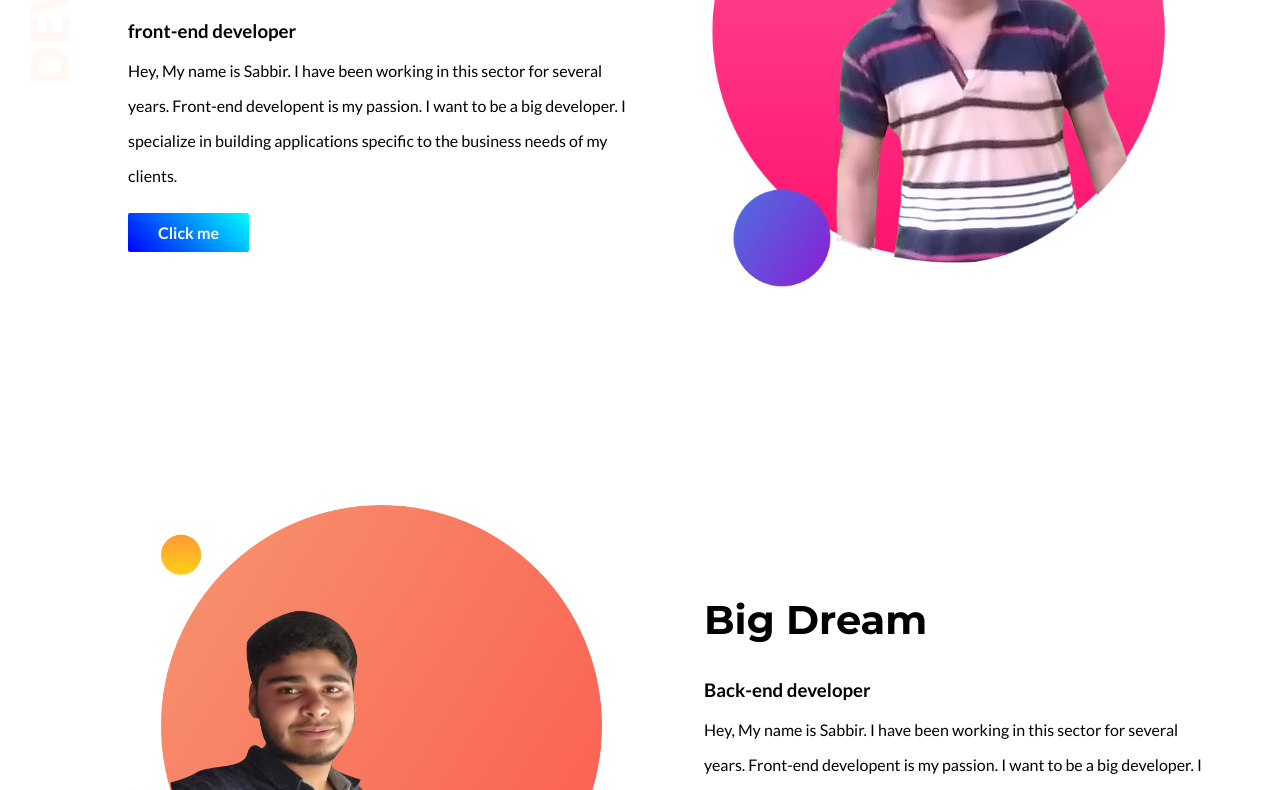
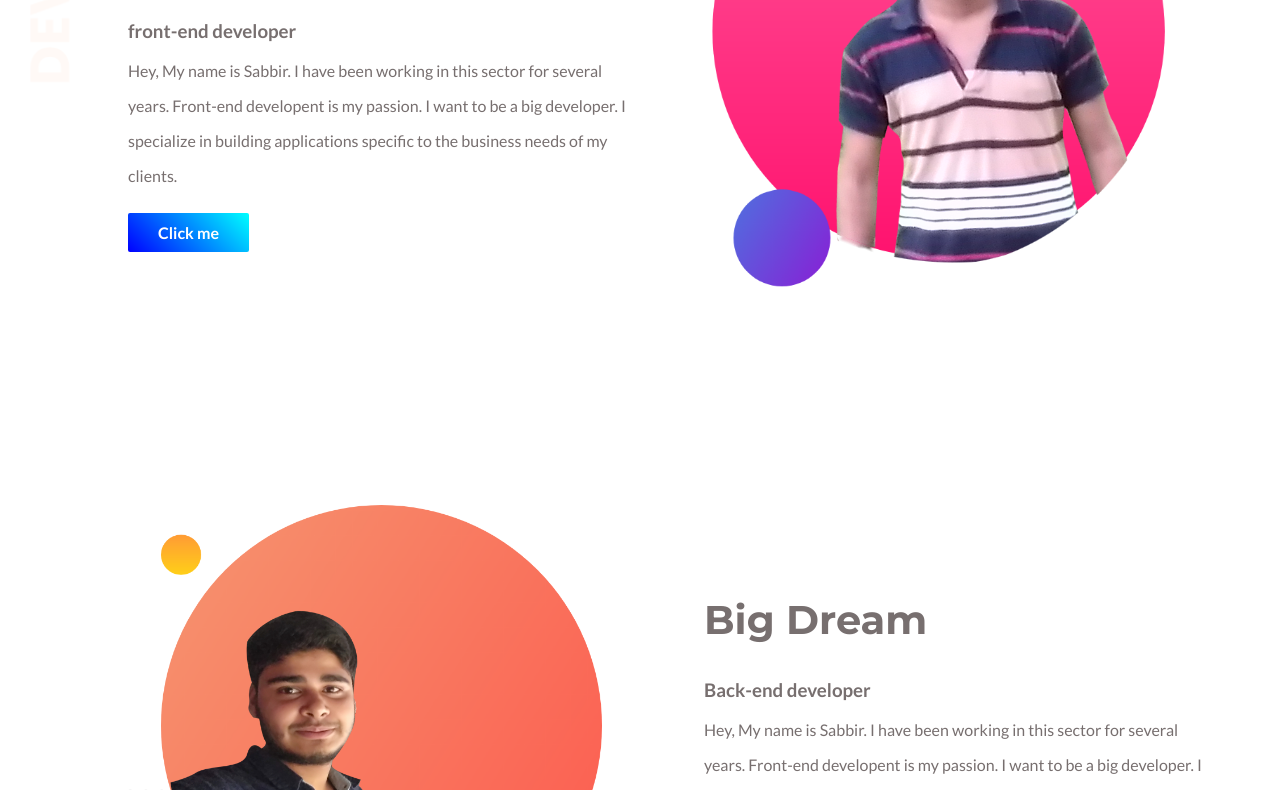
Before and after one commit to sabbirm174/simple-portfolio, a plain HTML site: page index.html in a window 1280 px wide. Shown: the part 277-1067 px from the top of the page. Drawn offline with Linux system fonts and the light colour scheme.

Commit message:
update 1

```diff
--- a/style.css
+++ b/style.css
@@ -4,6 +4,7 @@
 }
 body{
     font-family: 'Lato', sans-serif;
+    color: rgb(119, 111, 111);
 }
 h2{
     font-family: 'Montserrat', sans-serif;
```
